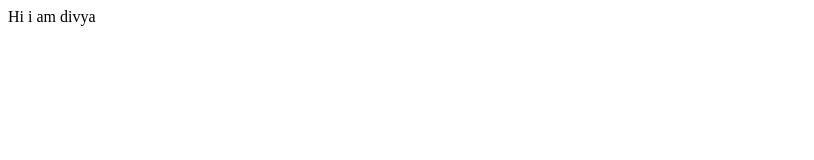
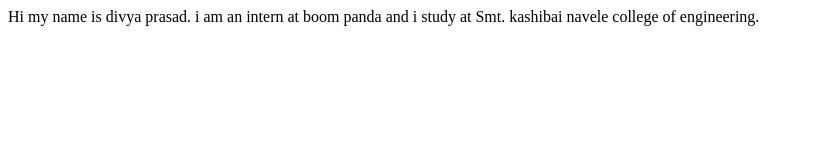
Before and after one commit to divyaprasad932/student-name-site, a plain HTML site: page index.html in a window 1280 px wide. Shown: the whole page, without its empty margins (0-814 px from the left). Drawn offline with Linux system fonts and the light colour scheme.

Commit message:
update text

```diff
--- a/index.html
+++ b/index.html
@@ -6,6 +6,7 @@
     <meta name="viewport" content="width=device-width, initial-scale=1.0">
 </head>
 <body>
- Hi i am divya
+    Hi my name is divya prasad.
+    i am an intern at boom panda and i study at Smt. kashibai navele college of engineering.
 </body>
 </html>
```
